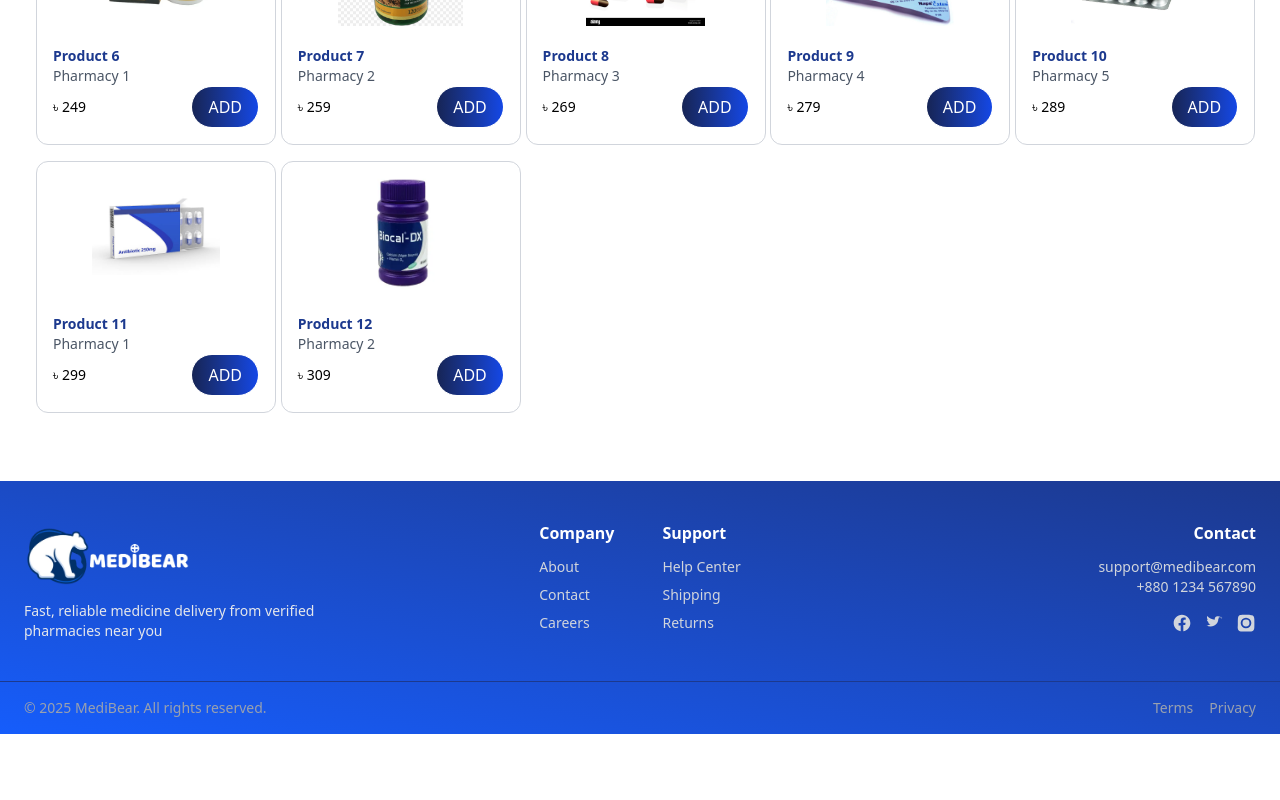
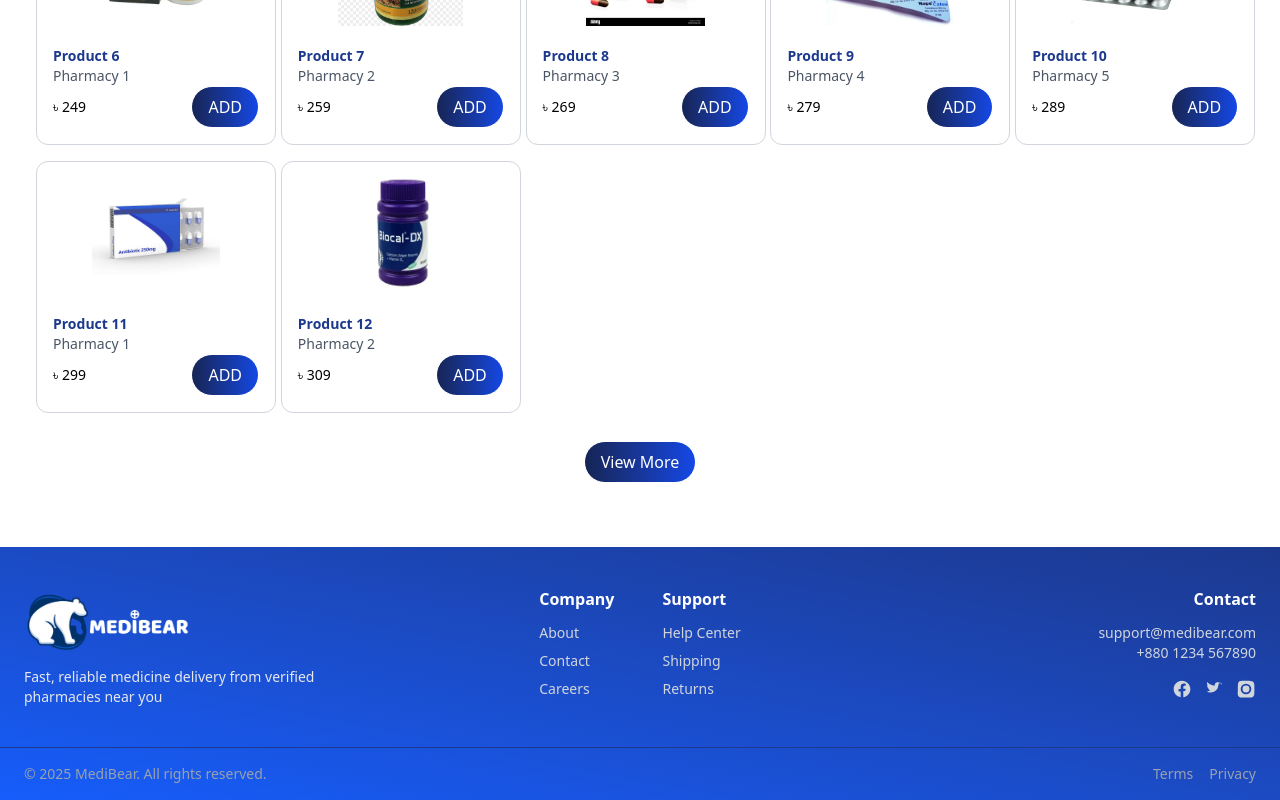
Before and after one commit to Sum1002/medibear-client, a React (Vite) app: page /landing in a window 1280 px wide. Shown: the part 1145-1945 px from the top of the page. Before the commit the page ends 1879 px from the top, so only its background shows below. Built offline with nearby package versions, Linux system fonts and the light colour scheme.

Commit message:
added view all button in landing page

```diff
--- a/src/component/LandingPage.jsx
+++ b/src/component/LandingPage.jsx
@@ -2,6 +2,7 @@ import Navbar from "./Navbar";
 import HeroSection from "./HeroSection";
 import ProductCard from "./ProductCard";
 import PopularCategoryCard from './PopularCategoryCard';
+import Button from './Button';
 import Footer from "./Footer";
 
 export default function LandingPage() {
@@ -57,6 +58,10 @@ export default function LandingPage() {
             ));
           })()}
         </div>
+        {/* Centered button under products */}
+        <div className="flex justify-center mt-6">
+          <Button buttonText="View More" />
+        </div>
       </div>
       <Footer/>
     </>
```
